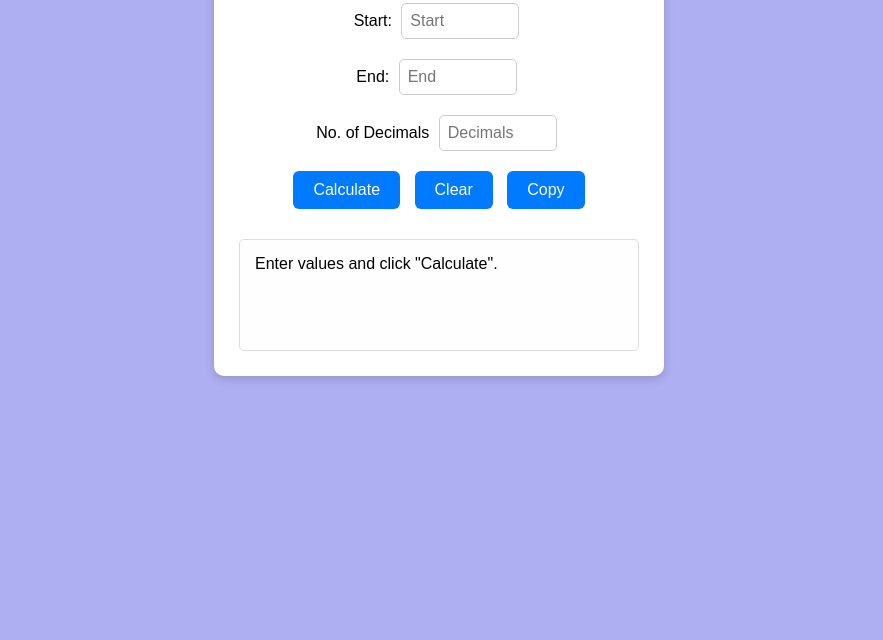
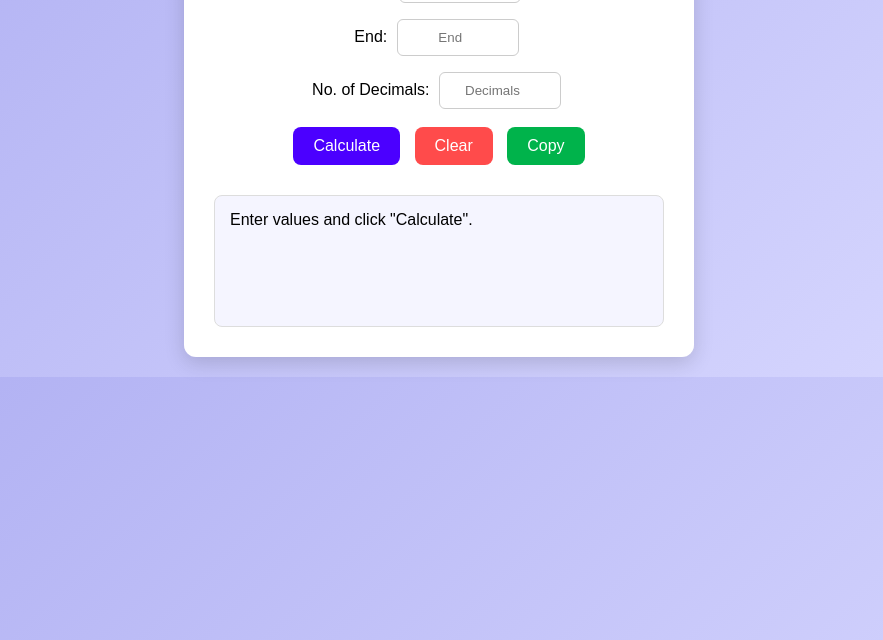
Before and after one commit to MoyiWycliffe/Divide-Print-Numbers, a plain HTML site: page index.html in a window 1280 px wide. Shown: the part 160-800 px from the top of the page, without its empty margins (201-1084 px from the left). Drawn offline with Linux system fonts and the light colour scheme.

Commit message:
Update index.html

```diff
--- a/index.html
+++ b/index.html
@@ -8,28 +8,40 @@
 <style>
   body {
     font-family: Arial, sans-serif;
-      max-width: 450px;
-      margin: 40px auto;
+    background: linear-gradient(135deg, #aeaef2, #d9d9ff);
+    margin: 0;
     padding: 20px;
-      background: #aeaef2;
-      border-radius: 10px;
+    display: flex;
+    justify-content: center;
   }
 
   .container {
     text-align: center;
     background: #fff;
-      padding: 25px;
-      border-radius: 10px;
-      box-shadow: 0 3px 10px rgba(0, 0, 0, 0.15);
+    padding: 30px;
+    border-radius: 12px;
+    box-shadow: 0 6px 20px rgba(0,0,0,0.15);
+    max-width: 450px;
+    width: 100%;
+    transition: transform 0.3s;
+  }
+
+  .container:hover {
+    transform: translateY(-5px);
+  }
+
+  h2 {
+    color: #4b00ff;
+    margin-bottom: 20px;
   }
 
   input[type="number"] {
     width: 100px;
-      padding: 8px;
-      margin: 10px 5px;
-      font-size: 1rem;
-      border-radius: 5px;
+    padding: 10px;
+    margin: 8px 5px;
+    border-radius: 6px;
     border: 1px solid #ccc;
+    text-align: center;
   }
 
   button {
@@ -37,38 +49,41 @@
     margin: 10px 5px;
     font-size: 1rem;
     border: none;
-      border-radius: 6px;
-      background-color: #007bff;
-      color: white;
+    border-radius: 8px;
     cursor: pointer;
+    transition: all 0.3s ease;
   }
 
   button:hover {
-      background-color: #0056b3;
+    transform: scale(1.05);
   }
+
+  #calculateBtn { background-color: #4b00ff; color: #fff; }
+  #calculateBtn:hover { background-color: #3500b3; }
+
+  #clearBtn { background-color: #ff4b4b; color: #fff; }
+  #clearBtn:hover { background-color: #b30000; }
+
+  #copy { background-color: #00b34b; color: #fff; }
+  #copy:hover { background-color: #00802b; }
 
   #output {
     margin-top: 20px;
     white-space: pre-wrap;
-      background: #fefefe;
+    background: #f5f5ff;
     padding: 15px;
-      border-radius: 5px;
+    border-radius: 8px;
     border: 1px solid #ddd;
-      min-height: 80px;
+    min-height: 100px;
+    text-align: left;
     font-size: 1rem;
-      text-align: left;
+    overflow-x: auto;
   }
 
   @media (max-width: 500px) {
-      body {
-        margin: 20px;
-        padding: 10px;
-      }
-      .container {
-        padding: 15px;
-      }
     input[type="number"], button {
       width: 80%;
+      margin: 8px 0;
     }
   }
 </style>
@@ -78,18 +93,16 @@
     <h2>Range Division Calculator</h2>
 
     <label for="startNum">Start:</label>
-    <input type="number" id="startNum" min="1" placeholder="Start" />
-    <br />
+    <input type="number" id="startNum" min="1" placeholder="Start" /><br>
 
     <label for="endNum">End:</label>
-    <input type="number" id="endNum" placeholder="End" />
-    <br />
+    <input type="number" id="endNum" placeholder="End" /><br>
 
-    <label for="decimals">No. of Decimals</label>
-    <input type="number" id="decimals" placeholder="Decimals"/> </br>
+    <label for="decimals">No. of Decimals:</label>
+    <input type="number" id="decimals" placeholder="Decimals" /><br>
 
-    <button onclick="printDivision()">Calculate</button>
-    <button onclick="clearOutput()">Clear</button>
+    <button id="calculateBtn" onclick="printDivision()">Calculate</button>
+    <button id="clearBtn" onclick="clearOutput()">Clear</button>
     <button id="copy" onclick="copyResults()">Copy</button>
 
     <div id="output">Enter values and click "Calculate".</div>
@@ -101,23 +114,21 @@
   const end = parseFloat(document.getElementById('endNum').value);
   const rawDecimals = parseInt(document.getElementById('decimals').value);
   const decimals = Math.min(Math.max(rawDecimals || 2, 0), 20);
-
   const outputDiv = document.getElementById('output');
 
   if (isNaN(start) || isNaN(end)) {
     outputDiv.textContent = "⚠️ Please enter valid numbers.";
     return;
   }
-
   if (start === 0) {
-        outputDiv.textContent = "⚠️ Division by zero is not allowed (start number cannot be 0).";
+    outputDiv.textContent = "⚠️ Division by zero is not allowed.";
     return;
   }
 
-      let result = "✅ Numbers in the range:\n";
   const min = Math.min(start, end);
   const max = Math.max(start, end);
 
+  let result = "✅ Numbers in the range:\n";
   if (!Number.isInteger(min) || !Number.isInteger(max)) {
     result += `→ ${min}, ${max}`;
   } else {
@@ -137,12 +148,12 @@
   document.getElementById('startNum').value = '';
   document.getElementById('endNum').value = '';
   document.getElementById('decimals').value = '';
-
 }
 
-    function copyResults(){
+function copyResults() {
   const outputDiv = document.getElementById('output');
   const textToCopy = outputDiv.textContent;
+  if(textToCopy.trim() === '') { alert("Nothing to copy!"); return; }
   navigator.clipboard.writeText(textToCopy).then(() => {
     alert("Results copied to clipboard!");
   }).catch(err => {
```
Lines whose indentation alone changed are shown as unchanged.
